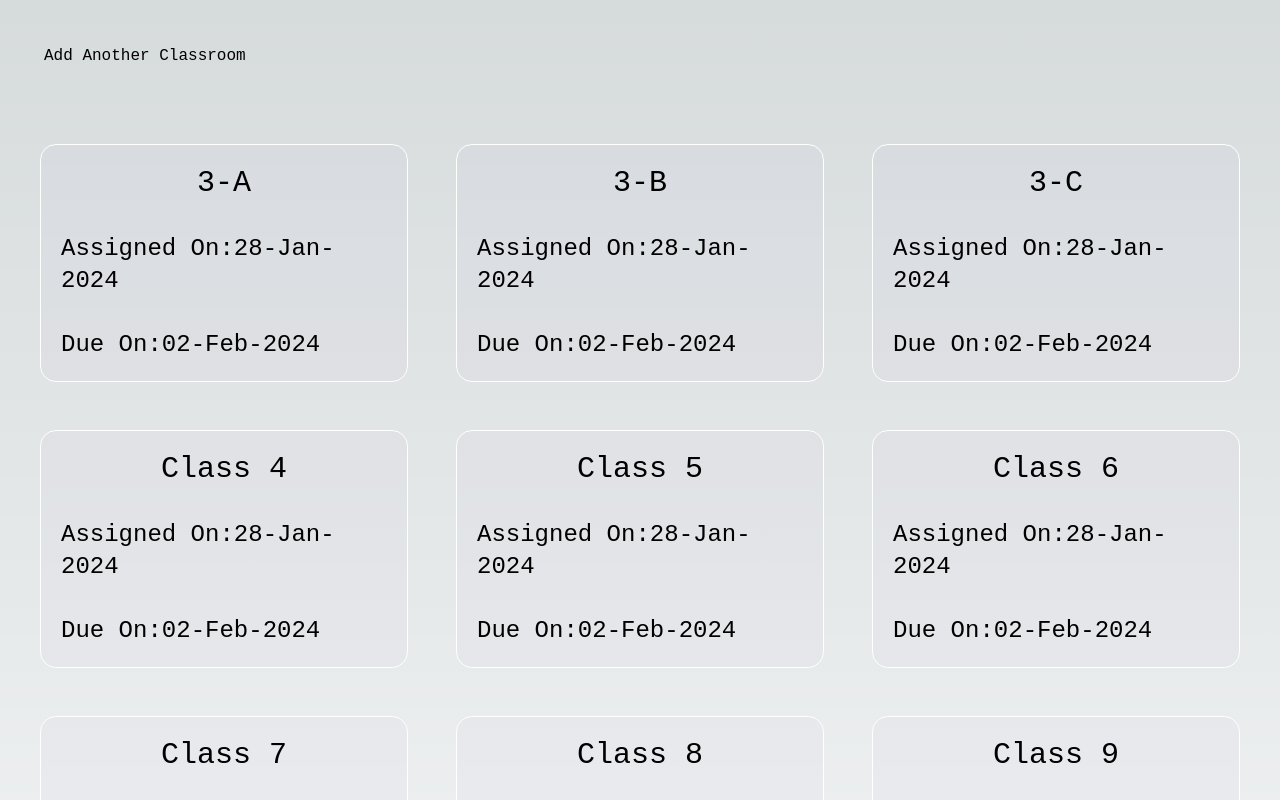
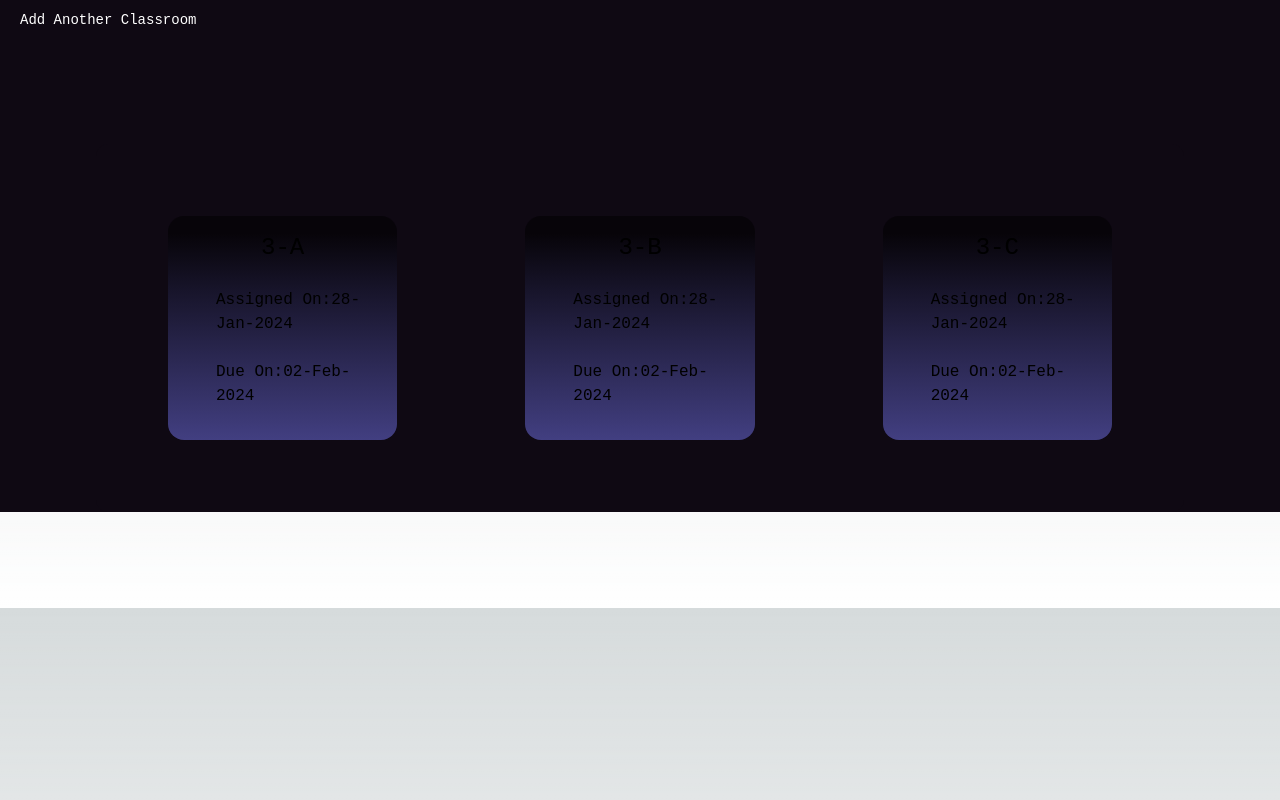
Before and after one commit to anuragrao04/superlit, a Next.js app in the folder superlit-offline-frontend/: page /viewClassroom in a window 1280 px wide. Shown: the top 800 px of the page. Built offline with nearby package versions, Linux system fonts and the light colour scheme.

Commit message:
adds css

```diff
--- a/superlit-offline-frontend/app/viewClassroom/page.js
+++ b/superlit-offline-frontend/app/viewClassroom/page.js
@@ -1,20 +1,26 @@
 export default function ViewClassroom() {
- var classArray = [["3-A","28-Jan-2024","02-Feb-2024"],["3-B","28-Jan-2024","02-Feb-2024"],["3-C","28-Jan-2024","02-Feb-2024"],["Class 4","28-Jan-2024","02-Feb-2024"],["Class 5","28-Jan-2024","02-Feb-2024"],["Class 6","28-Jan-2024","02-Feb-2024"],["Class 7","28-Jan-2024","02-Feb-2024"],["Class 8","28-Jan-2024","02-Feb-2024"],["Class 9","28-Jan-2024","02-Feb-2024"],["Class 10","28-Jan-2024","02-Feb-2024"],["Class 11","28-Jan-2024","02-Feb-2024"],["Class 12","28-Jan-2024","02-Feb-2024"]];
+ var classArray = [["3-A","28-Jan-2024","02-Feb-2024"],["3-B","28-Jan-2024","02-Feb-2024"],["3-C","28-Jan-2024","02-Feb-2024"]];
 
  return (
-    <div className="classroom">
-      <div className="m-6 p-5">Add Another Classroom </div>
-      <div className="grid grid-cols-3 m-2 p-2 rounded-xl justify-center items-center">
+    <div className="classroom bg-[#0F0913]">
+      <button className="text-white rounded-full text-sm px-5 py-2.5 text-center mb-2 bg-ring-purple-900 ">Add Another Classroom </button>
+      <div className="grid grid-cols-3 m-24 p-2 rounded-xl justify-center items-center bg-[#0F0913] ">
         {classArray.map((classItem, index) => (
           <div key={index}>
-            <div className="flex flex-col border border-white p-5 m-6 rounded-2xl gap-x-24 gap-y-8 text-2xl bg-primary bg-opacity-5">
-            <div className="flex justify-center items-center text-3xl">{classItem[0]}</div>
-            <div>Assigned On:{classItem[1]}</div>
-            <div>Due On:{classItem[2]}</div>
+            <div className="flex flex-col p-4 justify-center m-16 rounded-2xl text-2xl gap-x-12 gap-y-6"
+                 style={{
+                    background: `linear-gradient(
+      to top,
+      rgba(117, 117, 239, 0.5) 0%,
+      rgba(0, 0, 0, 0.5) 92.3%)`,
+                    backdropFilter: 'blur(5px)'
+                 }}>
+            <div className="flex justify-center items-center">{classItem[0]}</div>
+            <div className="text-base ml-8">Assigned On:{classItem[1]}</div>
+            <div className="text-base ml-8 mb-4">Due On:{classItem[2]}</div>
           </div>
           </div>
         ))}
-        <div className="flex flex-col justify-center items-center border border-white p-5 m-6 text-2xl">Class1<div className=" text-lg">Assignment Set: </div><div className=" text-lg">Due On: </div><div className=" text-lg">No. of submissions: </div></div>
       </div>
     </div>
  );
```
